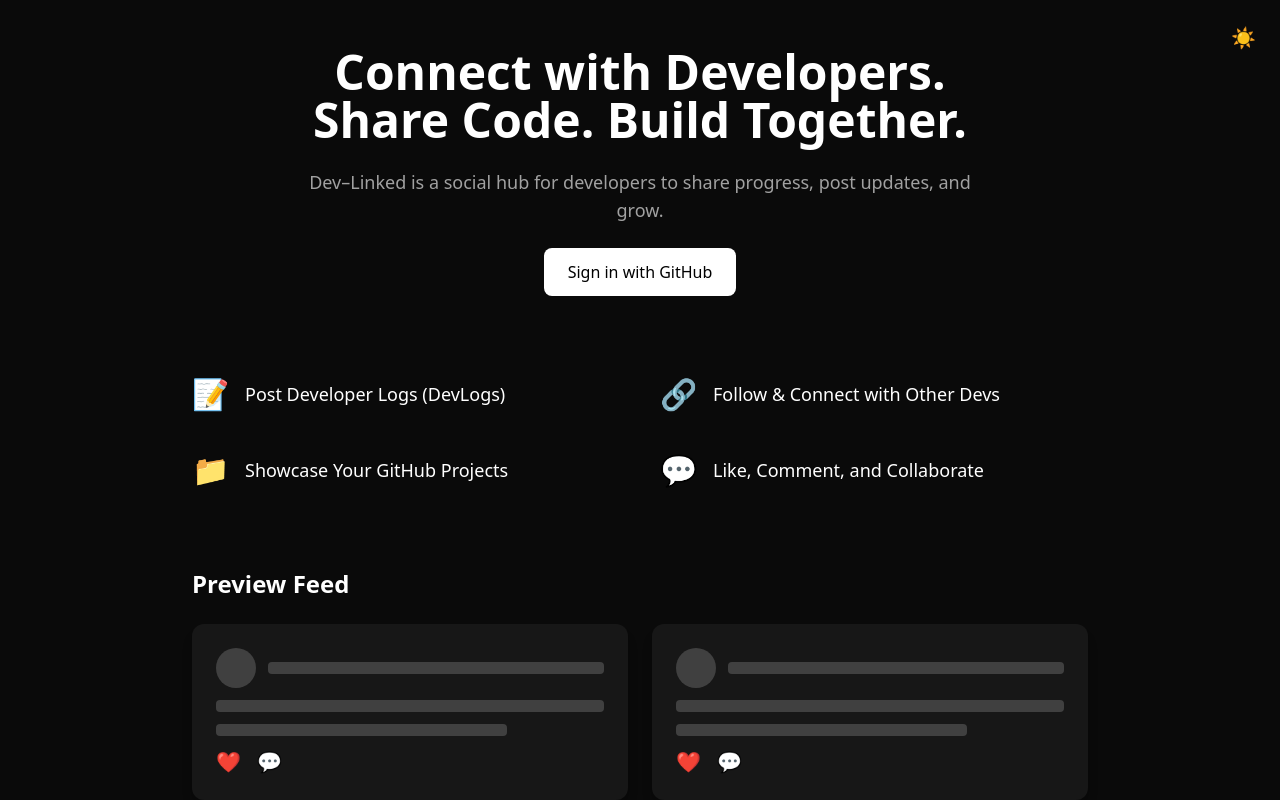
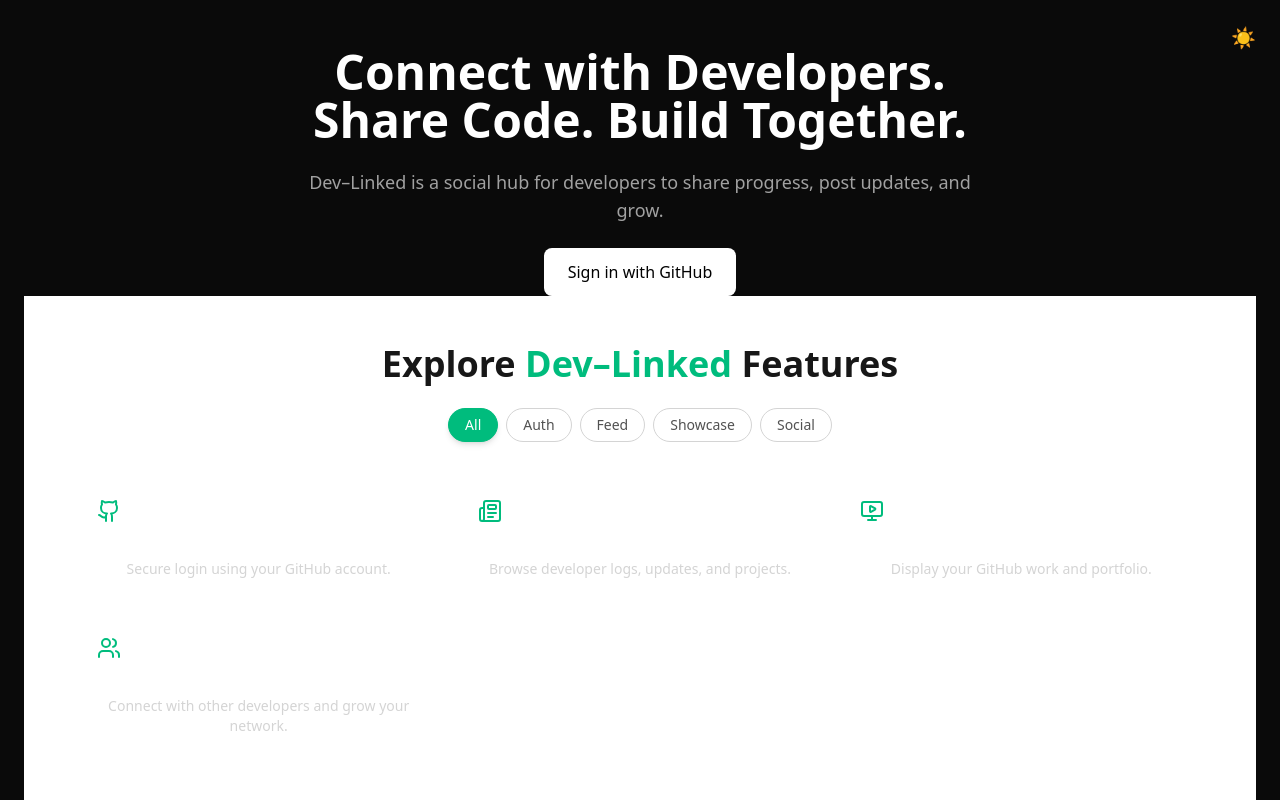
Before and after one commit to AsherDoesTechs/Dev-Linked, a Next.js app: page / in a window 1280 px wide. Shown: the top 800 px of the page. Built offline with nearby package versions, Linux system fonts and the light colour scheme.

Commit message:
Designs and Animations Changed it

```diff
--- /dev/null
+++ b/src/app/components/FeatureTabs.tsx
@@ -0,0 +1,95 @@
+"use client";
+
+import { useState } from "react";
+import { motion, AnimatePresence } from "framer-motion";
+import { Github, Newspaper, MonitorPlay, Users } from "lucide-react";
+
+const allFeatures = [
+  {
+    title: "GitHub Auth",
+    category: "Auth",
+    icon: <Github className="w-6 h-6 text-emerald-500" />,
+    desc: "Secure login using your GitHub account.",
+  },
+  {
+    title: "Dev Feed",
+    category: "Feed",
+    icon: <Newspaper className="w-6 h-6 text-emerald-500" />,
+    desc: "Browse developer logs, updates, and projects.",
+  },
+  {
+    title: "Showcase Projects",
+    category: "Showcase",
+    icon: <MonitorPlay className="w-6 h-6 text-emerald-500" />,
+    desc: "Display your GitHub work and portfolio.",
+  },
+  {
+    title: "Dev Connections",
+    category: "Social",
+    icon: <Users className="w-6 h-6 text-emerald-500" />,
+    desc: "Connect with other developers and grow your network.",
+  },
+];
+
+const categories = ["All", "Auth", "Feed", "Showcase", "Social"];
+
+export default function FeatureTabs() {
+  const [activeTab, setActiveTab] = useState("All");
+
+  const filtered =
+    activeTab === "All"
+      ? allFeatures
+      : allFeatures.filter((f) => f.category === activeTab);
+
+  return (
+    <section className="py-12 bg-white dark:bg-neutral-950 transition-colors duration-300">
+      <div className="max-w-6xl mx-auto px-4 text-center">
+        <h2 className="text-3xl md:text-4xl font-bold text-neutral-900 dark:text-white">
+          Explore <span className="text-emerald-500">Dev–Linked</span> Features
+        </h2>
+
+        {/* Tabs */}
+        <div className="flex flex-wrap justify-center gap-2 mt-6 mb-10">
+          {categories.map((cat) => (
+            <button
+              key={cat}
+              onClick={() => setActiveTab(cat)}
+              className={`px-4 py-1.5 rounded-full border text-sm font-medium transition ${
+                activeTab === cat
+                  ? "bg-emerald-500 text-white border-emerald-500 shadow-md"
+                  : "bg-transparent text-neutral-600 dark:text-neutral-400 border-neutral-300 dark:border-neutral-700 hover:bg-neutral-100 dark:hover:bg-neutral-800"
+              }`}
+            >
+              {cat}
+            </button>
+          ))}
+        </div>
+
+        {/* Features */}
+        <motion.div layout className="grid sm:grid-cols-2 md:grid-cols-3 gap-6">
+          <AnimatePresence mode="wait">
+            {filtered.map((f, i) => (
+              <motion.div
+                key={f.title}
+                layout
+                initial={{ opacity: 0, y: 20 }}
+                animate={{ opacity: 1, y: 0 }}
+                exit={{ opacity: 0, y: 10 }}
+                transition={{ duration: 0.4, ease: [0.22, 1, 0.36, 1] }} // smooth easing
+                className="group bg-white/10 backdrop-blur-md border border-white/10 dark:border-white/5 rounded-xl p-4 hover:-translate-y-1 hover:shadow-lg transition-all duration-200"
+              >
+                <div className="mb-2">{f.icon}</div>
+                <h3 className="text-base font-semibold text-white mb-1">
+                  {f.title}
+                </h3>
+                <p className="text-neutral-300 text-sm leading-snug">
+                  {f.desc}
+                </p>
+              </motion.div>
+            ))}
+          </AnimatePresence>
+        </motion.div>
+      </div>
+    </section>
+  );
+}
--- a/src/app/layout.tsx
+++ b/src/app/layout.tsx
@@ -31,7 +31,6 @@ export default function RootLayout({
       <body
         className={`${geistSans.variable} ${geistMono.variable} antialiased bg-white text-black dark:bg-neutral-950 dark:text-white transition-colors duration-300`}
       >
-        {/* Toggle Theme Button */}
         <div className="fixed top-4 right-4 z-50">
           <ThemeToggle />
         </div>
--- a/src/app/page.tsx
+++ b/src/app/page.tsx
@@ -1,5 +1,6 @@
 "use client";
 import Image from "next/image";
+import FeatureTabs from "@/app/components/FeatureTabs";
 
 export default function HomePage() {
   return (
@@ -19,6 +20,8 @@ export default function HomePage() {
         </button>
       </section>
 
+      {/* ... maybe Hero here ... */}
+      <FeatureTabs />
       {/* Features */}
       <section className="mt-20 grid grid-cols-1 md:grid-cols-2 gap-10 max-w-4xl mx-auto text-left">
         {[
--- /dev/null
+++ b/src/app/types/vanta.d.ts
@@ -0,0 +1 @@
+declare module 'vanta/dist/vanta.net.min';
```
Also changed, not shown: package.json (+6 -1 lines), 1 other file (tests, documents, lock files or other folders).
